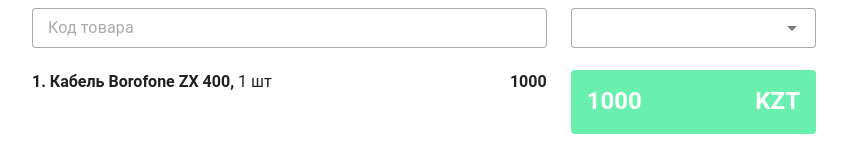
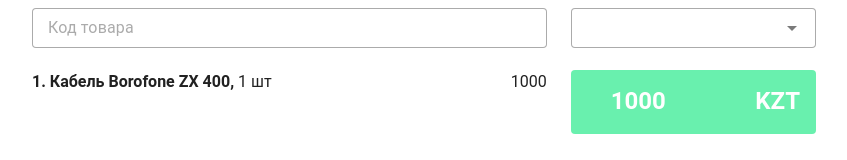
Before and after one commit to ctrlartspace/openmarket-frontend, a Vue app: page / in a window 1280 px wide. Shown: the part 130-290 px from the top of the page, without its empty margins (216-1063 px from the left). Built offline with nearby package versions, Linux system fonts and the light colour scheme.

Commit message:
total color

```diff
--- a/src/components/CartItem.vue
+++ b/src/components/CartItem.vue
@@ -4,6 +4,6 @@
       <span class="font-weight-bold"> 1. Кабель Borofone ZX 400, </span>
       1 шт
     </span>
-    <span class="font-weight-bold"> 1000 </span>
+    <span> 1000 </span>
   </div>
 </template>
--- a/src/components/CartTotalValue.vue
+++ b/src/components/CartTotalValue.vue
@@ -1,6 +1,7 @@
 <template>
   <v-card variant="elevated" color="success">
     <v-card-text class="d-flex text-white">
+      <v-icon icon="mdi-domain"></v-icon>
       <span class="text-h5 font-weight-bold me-auto"> 1000 </span>
       <span class="text-h5 font-weight-bold"> KZT </span>
     </v-card-text>
```
